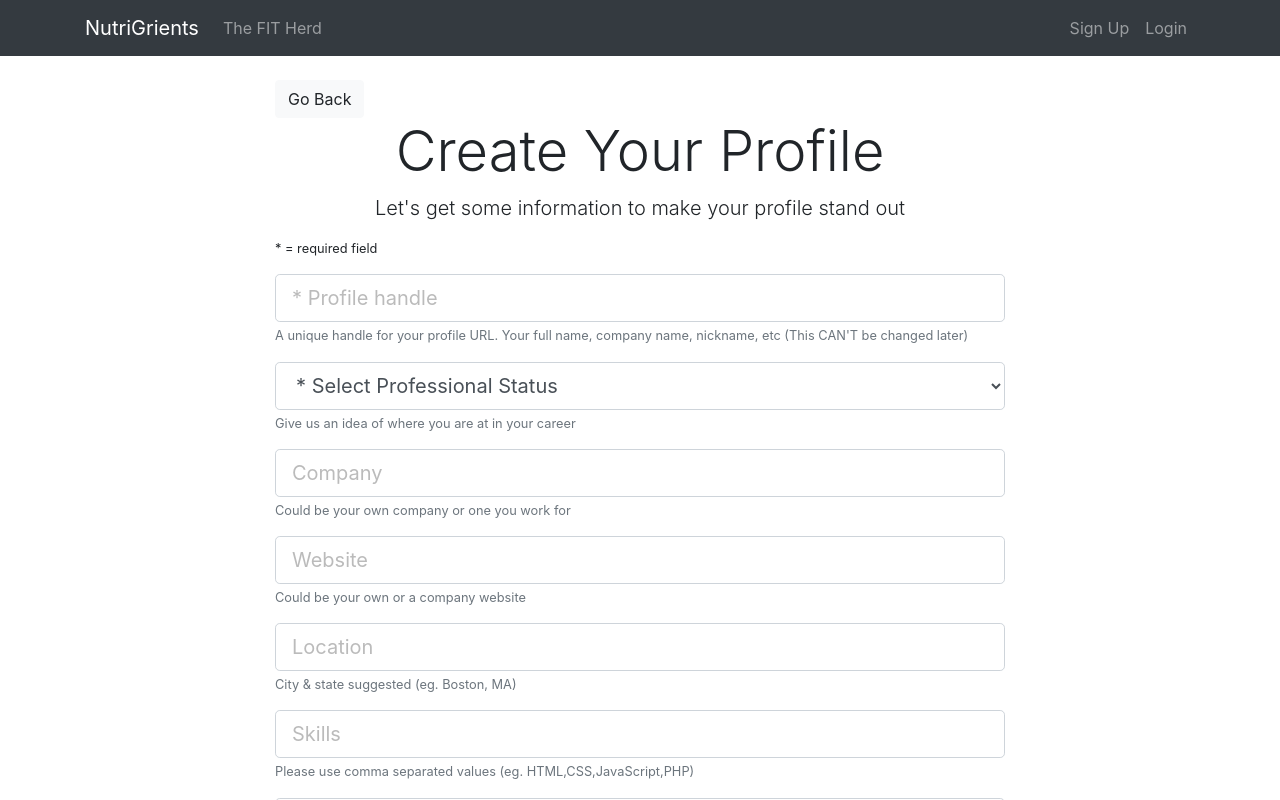
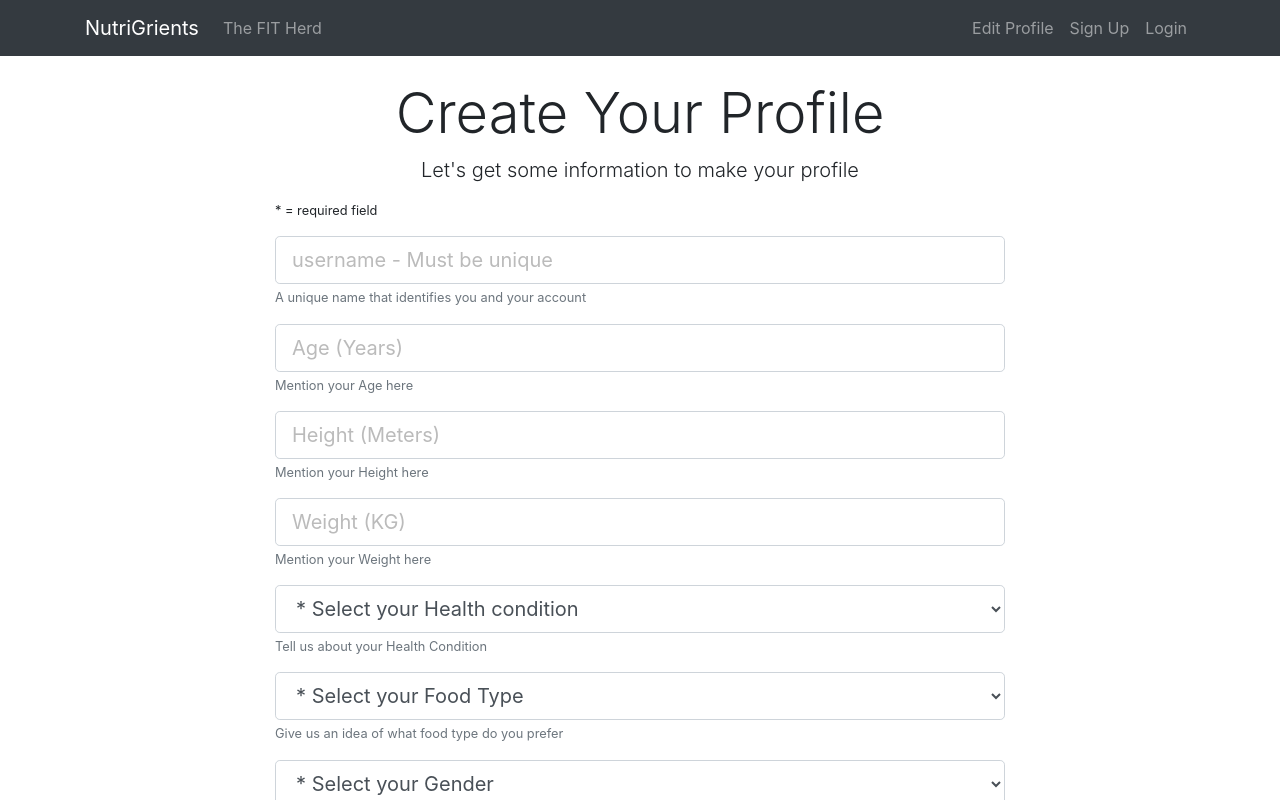
Before and after one commit to vishalsharma0503/nutrigrients, a React (Create React App) app in the folder client/: page /editprofile/1 in a window 1280 px wide. Shown: the top 800 px of the page. Built offline with nearby package versions, Linux system fonts and the light colour scheme; no server answers.

Commit message:
Vishal 19/04 17:36

```diff
--- a/client/src/components/CreateProfile.jsx
+++ b/client/src/components/CreateProfile.jsx
@@ -5,12 +5,13 @@ class CreateProfile extends Component {
     super(props);
     var token = props.match.params.token;
     this.state = {
+      token: token,
       jwttoken: "Bearer " + token,
       username: "",
-      user: { _id: "", name: "" },
-      age: 0,
-      height: 0,
-      weight: 0,
+      user: { _id: "" },
+      age: "",
+      height: "",
+      weight: "",
       gender: "",
       allergies: "",
       conditions: "",
@@ -28,21 +29,15 @@ class CreateProfile extends Component {
       e.target.name === "weight"
     ) {
       this.setState({ [e.target.name]: Number(e.target.value) });
-      console.log(
-        "onchange---- " + e.target.name + " - " + Number(e.target.value)
-      );
     } else {
       this.setState({ [e.target.name]: e.target.value });
-      console.log(
-        "onchange---- " + e.target.name + " - " + typeof e.target.value
-      );
     }
   }
   onSubmit(e) {
     e.preventDefault();
     const newProfile = {
       username: this.state.username,
-      user: { _id: this.state._id, name: this.state.name },
+      user: { _id: this.state._id },
       age: Number(this.state.age),
       height: Number(this.state.height),
       weight: Number(this.state.weight),
@@ -53,6 +48,7 @@ class CreateProfile extends Component {
       bodyShape: this.state.bodyShape,
       idealPlate: this.state.idealPlate
     };
+    console.log(newProfile);
     console.log(this.state.jwttoken);
     console.log(typeof this.state.weight);
     console.log(typeof this.state.height);
@@ -62,6 +58,7 @@ class CreateProfile extends Component {
       crossDomain: true,
       method: "POST",
       headers: {
+        "Content-Type": "application/json",
         Authorization: this.state.jwttoken
       },
       body: JSON.stringify(newProfile)
@@ -71,9 +68,12 @@ class CreateProfile extends Component {
       })
       .then(responseJson => {
         console.log(responseJson);
-        //if (responseJson.error !== undefined) {
-        //this.props.history.push("/createprofile/" + this.state.token);
-        // }
+        if (responseJson.error === undefined) {
+          console.log("Jai mahesmati");
+          this.props.history.push("/dashboard/" + this.state.token);
+        } else{
+          console.log(responseJson.error);
+        }
         //this.setState({ jwttoken: this.state.jwttoken, ...newState });
       })
       .catch(err => {
@@ -103,6 +103,58 @@ class CreateProfile extends Component {
               </p>
               <small className="d-block pb-3">* = required field</small>
               <form onSubmit={this.onSubmit}>
+                <div className="form-group">
+                  <input
+                    type="text"
+                    className="form-control form-control-lg"
+                    placeholder="username - Must be unique"
+                    name="username"
+                    value={this.state.username}
+                    onChange={this.onChange}
+                  />
+                  <small className="form-text text-muted">
+                    A unique name that identifies you and your account
+                  </small>
+                </div>
+                <div className="form-group">
+                  <input
+                    type="number"
+                    className="form-control form-control-lg"
+                    placeholder="Age (Years)"
+                    name="age"
+                    value={this.state.age}
+                    onChange={this.onChange}
+                  />
+                  <small className="form-text text-muted">
+                    Mention your Age here
+                  </small>
+                </div>
+                <div className="form-group">
+                  <input
+                    type="number"
+                    className="form-control form-control-lg"
+                    placeholder="Height (Meters)"
+                    name="height"
+                    value={this.state.height}
+                    onChange={this.onChange}
+                  />
+                  <small className="form-text text-muted">
+                    Mention your Height here
+                  </small>
+                </div>
+                <div className="form-group">
+                  <input
+                    type="number"
+                    className="form-control form-control-lg"
+                    placeholder="Weight (KG)"
+                    name="weight"
+                    value={this.state.weight}
+                    onChange={this.onChange}
+                  />
+                  <small className="form-text text-muted">
+                    Mention your Weight here
+                  </small>
+                </div>
                 <div className="form-group">
                   <select
                     className="form-control form-control-lg"
@@ -155,45 +207,7 @@ class CreateProfile extends Component {
                     Mention your Gender here
                   </small>
                 </div>
-                <div className="form-group">
-                  <input
-                    type="number"
-                    className="form-control form-control-lg"
-                    placeholder="Age (Years)"
-                    name="age"
-                    value={this.state.age}
-                    onChange={this.onChange}
-                  />
-                  <small className="form-text text-muted">
-                    Mention your Age here
-                  </small>
-                </div>
-                <div className="form-group">
-                  <input
-                    type="number"
-                    className="form-control form-control-lg"
-                    placeholder="Height (Meters)"
-                    name="height"
-                    value={this.state.height}
-                    onChange={this.onChange}
-                  />
-                  <small className="form-text text-muted">
-                    Mention your Height here
-                  </small>
-                </div>
-                <div className="form-group">
-                  <input
-                    type="number"
-                    className="form-control form-control-lg"
-                    placeholder="Weight (KG)"
-                    name="weight"
-                    value={this.state.weight}
-                    onChange={this.onChange}
-                  />
-                  <small className="form-text text-muted">
-                    Mention your Weight here
-                  </small>
-                </div>
+
                 <div className="form-group">
                   <input
                     type="text"
--- a/client/src/components/EditProfile.jsx
+++ b/client/src/components/EditProfile.jsx
@@ -1,23 +1,105 @@
 import React, { Component } from "react";
-import { Link } from "react-router-dom";
+import axios from "axios";
 class EditProfile extends Component {
   constructor(props) {
     super(props);
-    // var token = props.match.params.token.split(":")[1];
-    // this.state = {
-    //   jwttoken: "Bearer" + token,
-    //   username: "",
-    //   user: { _id: "", name: "" },
-    //   age: "",
-    //   height: "",
-    //   weight: "",
-    //   gender: "",
-    //   allergies: "",
-    //   conditions: "",
-    //   foodType: [],
-    //   bodyShape: [],
-    //   idealPlate: {}
-    // };
+    var token = props.match.params.token;
+    this.state = {
+      // loaded:false,
+      jwttoken: "Bearer " + token,
+      username: "",
+      user: { _id: "" },
+      age: "",
+      height: "",
+      weight: "",
+      gender: "",
+      allergies: "",
+      conditions: "",
+      foodType: "",
+      bodyShape: "",
+      idealPlate: {}
+    };
+    this.onChange = this.onChange.bind(this);
+    this.onSubmit = this.onSubmit.bind(this);
+  }
+  componentDidMount(){
+    fetch("/api/profiles/myprofile",{
+      crossDomain:true,
+      method:"GET",
+      headers:{
+        'Content-Type':"application/json",
+        Authorization:this.state.jwttoken
+      }
+    }).then(res=>{
+      console.log(res.json());
+    }).catch(err=>{console.log(err)});
+
+  }
+  onChange(e) {
+    if (
+      e.target.name === "age" ||
+      e.target.name === "height" ||
+      e.target.name === "weight"
+    ) {
+      this.setState({ [e.target.name]: Number(e.target.value) });
+    } else {
+      this.setState({ [e.target.name]: e.target.value });
+    }
+  }
+  onSubmit(e) {
+    e.preventDefault();
+    const newProfile = {
+      username: this.state.username,
+      user: { _id: this.state._id },
+      age: Number(this.state.age),
+      height: Number(this.state.height),
+      weight: Number(this.state.weight),
+      gender: this.state.gender,
+      allergies: this.state.allergies,
+      conditions: this.state.conditions,
+      foodType: this.state.foodType,
+      bodyShape: this.state.bodyShape,
+      idealPlate: this.state.idealPlate
+    };
+    console.log(newProfile);
+    console.log(this.state.jwttoken);
+    console.log(typeof this.state.weight);
+    console.log(typeof this.state.height);
+    console.log(typeof this.state.age);
+    console.log(typeof this.state.gender);
+    fetch("http://localhost:5000/api/profiles/", {
+      crossDomain: true,
+      method: "POST",
+      headers: {
+        "Content-Type": "application/json",
+        Authorization: this.state.jwttoken
+      },
+      body: JSON.stringify(newProfile)
+    })
+      .then(response => {
+        return response.json();
+      })
+      .then(responseJson => {
+        console.log(responseJson);
+        //if (responseJson.error !== undefined) {
+        //this.props.history.push("/createprofile/" + this.state.token);
+        // }
+        //this.setState({ jwttoken: this.state.jwttoken, ...newState });
+      })
+      .catch(err => {
+        console.log(err);
+      });
+
+    // axios
+    //   .post("/api/profiles/",{
+    //     headers: {
+    //         'Content-Type': 'application/json',
+    //         'Authorization': this.state.jwttoken
+    //     },
+    //     newProfile
+    // })
+    //   .then(res => console.log(res.data))
+    //   .catch(err => console.log(err.response.data));
   }
   render() {
     return (
@@ -25,106 +107,131 @@ class EditProfile extends Component {
         <div className="container">
           <div className="row">
             <div className="col-md-8 m-auto">
-              <Link to="/dashboard" className="btn btn-light">
-                Go Back
-              </Link>
               <h1 className="display-4 text-center">Create Your Profile</h1>
               <p className="lead text-center">
-                Let's get some information to make your profile stand out
+                Let's get some information to make your profile
               </p>
               <small className="d-block pb-3">* = required field</small>
-              <form action="add-experience.html">
+              <form onSubmit={this.onSubmit}>
                 <div className="form-group">
                   <input
                     type="text"
                     className="form-control form-control-lg"
-                    placeholder="* Profile handle"
-                    name="handle"
-                    required
+                    placeholder="username - Must be unique"
+                    name="username"
+                    value={this.state.username}
+                    onChange={this.onChange}
                   />
                   <small className="form-text text-muted">
-                    A unique handle for your profile URL. Your full name,
-                    company name, nickname, etc (This CAN'T be changed later)
+                    A unique name that identifies you and your account
+                  </small>
+                </div>
+                <div className="form-group">
+                  <input
+                    type="number"
+                    className="form-control form-control-lg"
+                    placeholder="Age (Years)"
+                    name="age"
+                    value={this.state.age}
+                    onChange={this.onChange}
+                  />
+                  <small className="form-text text-muted">
+                    Mention your Age here
+                  </small>
+                </div>
+                <div className="form-group">
+                  <input
+                    type="number"
+                    className="form-control form-control-lg"
+                    placeholder="Height (Meters)"
+                    name="height"
+                    value={this.state.height}
+                    onChange={this.onChange}
+                  />
+                  <small className="form-text text-muted">
+                    Mention your Height here
+                  </small>
+                </div>
+                <div className="form-group">
+                  <input
+                    type="number"
+                    className="form-control form-control-lg"
+                    placeholder="Weight (KG)"
+                    name="weight"
+                    value={this.state.weight}
+                    onChange={this.onChange}
+                  />
+                  <small className="form-text text-muted">
+                    Mention your Weight here
                   </small>
                 </div>
                 <div className="form-group">
                   <select
                     className="form-control form-control-lg"
-                    name="status"
+                    name="condition"
+                    value={this.state.condition}
+                    onChange={this.onChange}
                   >
-                    <option value="0">* Select Professional Status</option>
-                    <option value="Developer">Developer</option>
-                    <option value="Junior Developer">Junior Developer</option>
-                    <option value="Senior Developer">Senior Developer</option>
-                    <option value="Manager">Manager</option>
-                    <option value="Student or Learning">
-                      Student or Learning
+                    <option value="0">* Select your Health condition</option>
+                    <option value="BP">BP</option>
+                    <option value="Cholestrol">
+                      Cholestrol or any Heart-issue
                     </option>
-                    <option value="Instructor">Instructor or Teacher</option>
-                    <option value="Intern">Intern</option>
-                    <option value="Other">Other</option>
+                    <option value="Arthritis">Arthritis</option>
+                    <option value="Cancer">Cancer</option>
+                    <option value="">None</option>
                   </select>
                   <small className="form-text text-muted">
-                    Give us an idea of where you are at in your career
+                    Tell us about your Health Condition
                   </small>
                 </div>
+                <div className="form-group">
+                  <select
+                    className="form-control form-control-lg"
+                    name="foodType"
+                    value={this.state.foodType}
+                    onChange={this.onChange}
+                  >
+                    <option value="0">* Select your Food Type</option>
+                    <option value="Veg">VEG</option>
+                    <option value="Non-Veg">NON-VEG</option>
+                    <option value="Vegan">VEGAN</option>
+                  </select>
+                  <small className="form-text text-muted">
+                    Give us an idea of what food type do you prefer
+                  </small>
+                </div>
+                <div className="form-group">
+                  <select
+                    className="form-control form-control-lg"
+                    name="gender"
+                    value={this.state.gender}
+                    onChange={this.onChange}
+                  >
+                    <option value="0">* Select your Gender</option>
+                    <option value="M">M</option>
+                    <option value="F">F</option>
+                    <option value="LGBTQ">LGBTQ</option>
+                  </select>
+                  <small className="form-text text-muted">
+                    Mention your Gender here
+                  </small>
+                </div>
+
                 <div className="form-group">
                   <input
                     type="text"
                     className="form-control form-control-lg"
-                    placeholder="Company"
-                    name="company"
+                    placeholder="Allergies if any?"
+                    name="allergies"
+                    value={this.state.allergies}
+                    onChange={this.onChange}
                   />
                   <small className="form-text text-muted">
-                    Could be your own company or one you work for
+                    Mention your Allergies here
                   </small>
                 </div>
-                <div className="form-group">
-                  <input
-                    type="text"
-                    className="form-control form-control-lg"
-                    placeholder="Website"
-                    name="website"
-                  />
-                  <small className="form-text text-muted">
-                    Could be your own or a company website
-                  </small>
-                </div>
-                <div className="form-group">
-                  <input
-                    type="text"
-                    className="form-control form-control-lg"
-                    placeholder="Location"
-                    name="location"
-                  />
-                  <small className="form-text text-muted">
-                    City & state suggested (eg. Boston, MA)
-                  </small>
-                </div>
-                <div className="form-group">
-                  <input
-                    type="text"
-                    className="form-control form-control-lg"
-                    placeholder="Skills"
-                    name="skills"
-                  />
-                  <small className="form-text text-muted">
-                    Please use comma separated values (eg.
-                    HTML,CSS,JavaScript,PHP)
-                  </small>
-                </div>
-                <div className="form-group">
-                  <input
-                    type="text"
-                    className="form-control form-control-lg"
-                    placeholder="Github Username"
-                    name="githubusername"
-                  />
-                  <small className="form-text text-muted">
-                    If you want your latest repos and a Github link, include
-                    your username
-                  </small>
-                </div>
+
                 <div className="form-group">
                   <textarea
                     className="form-control form-control-lg"
--- a/client/src/components/Header.jsx
+++ b/client/src/components/Header.jsx
@@ -19,6 +19,9 @@ class Header extends Component {
         </ul>
 
         <ul className="navbar-nav ml-auto">
+        <li className="nav-item">
+            <Link className="nav-link" to="/editprofile">Edit Profile</Link>
+          </li>
           <li className="nav-item">
             <Link className="nav-link" to="/register">Sign Up</Link>
           </li>
```
Also changed, not shown: 2 other files (tests, documents, lock files or other folders).
